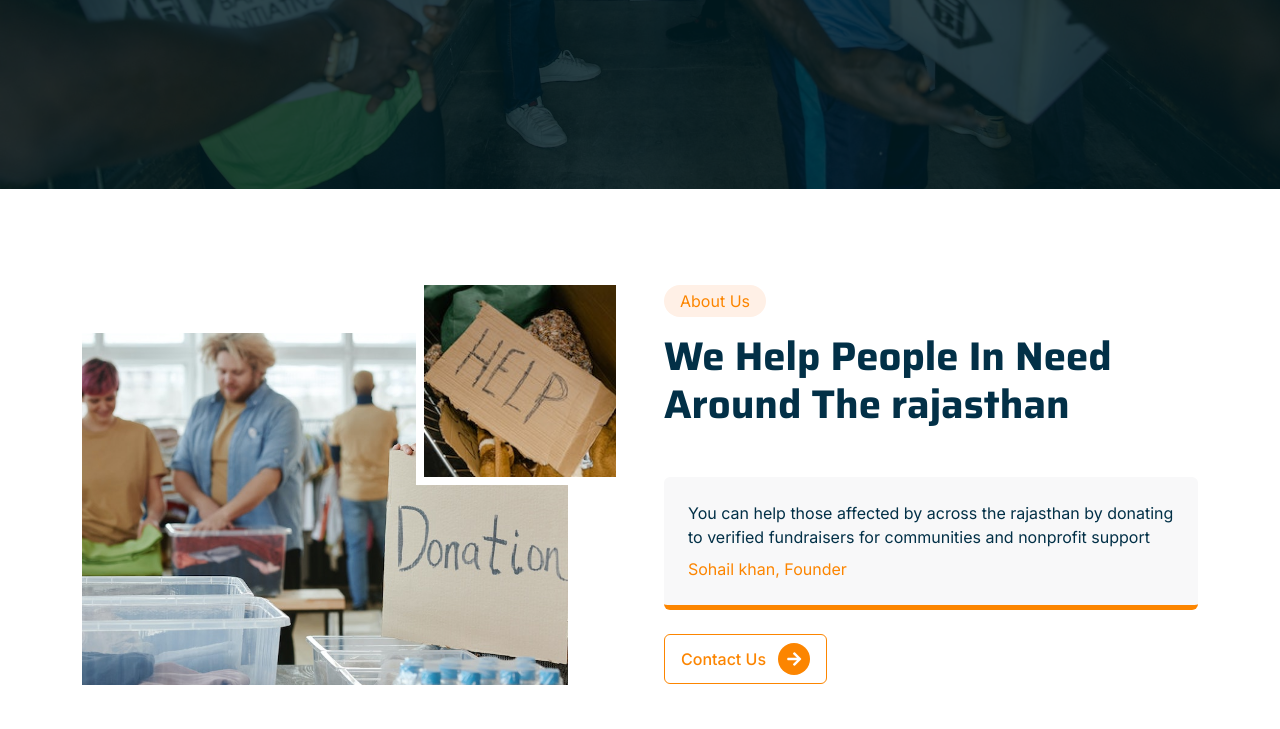
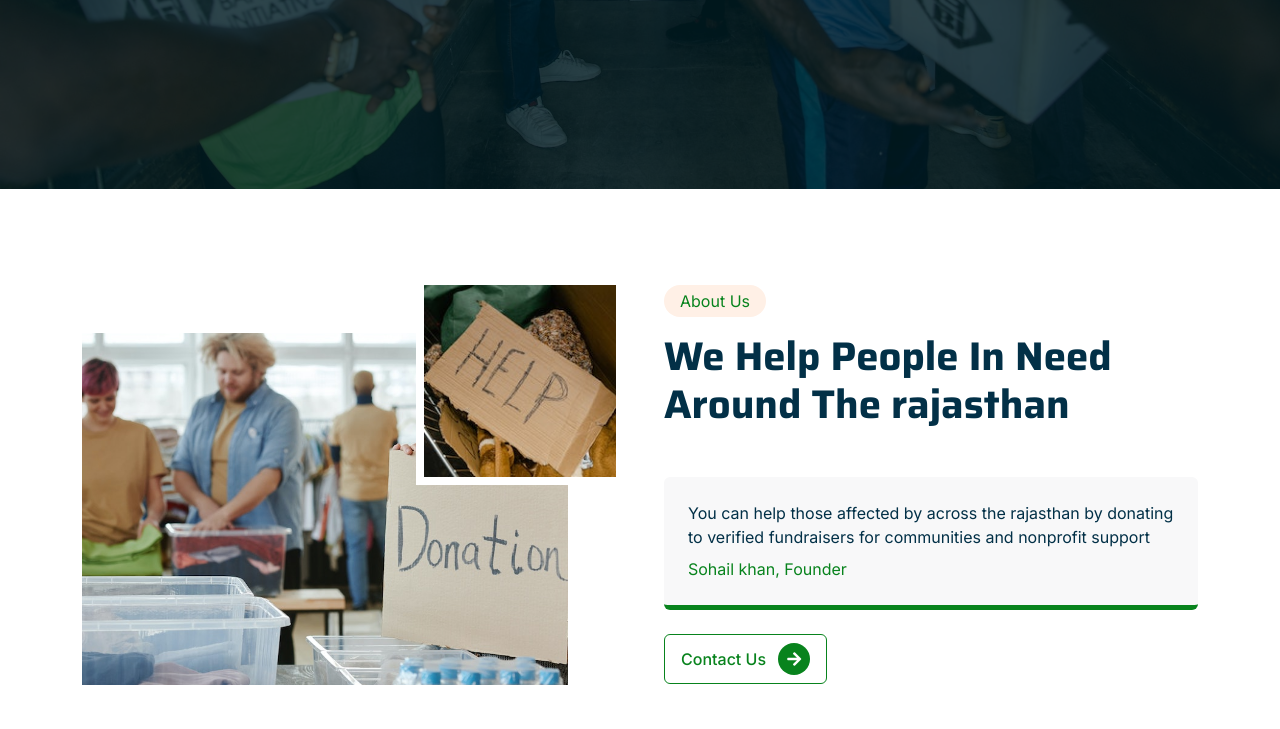
Before and after one commit to itsKayumkhan/sabKiKidmat, a plain HTML site: page index.html in a window 1280 px wide. Shown: the part 531-1260 px from the top of the page. Drawn offline with nearby package versions, Linux system fonts and the light colour scheme.

Commit message:
ch6anng5e th6eme

```diff
--- a/css/style.css
+++ b/css/style.css
@@ -1,6 +1,6 @@
 /********** Template CSS **********/
 :root {
-    --primary: #FC8500;
+    --primary: #08831d;
     --secondary: #FFF0E6;
     --light: #F8F8F9;
     --dark: #001D23;
--- a/scss/bootstrap.scss
+++ b/scss/bootstrap.scss
@@ -1,6 +1,6 @@
 /******* Customized Bootstrap ********/
 
-$primary: #FF6F0F;
+$primary: #08831d;
 $secondary: #FFF0E6;
 $light: #F8F8F9;
 $dark: #001D23;
```
Also changed, not shown: css/bootstrap.min.css.
